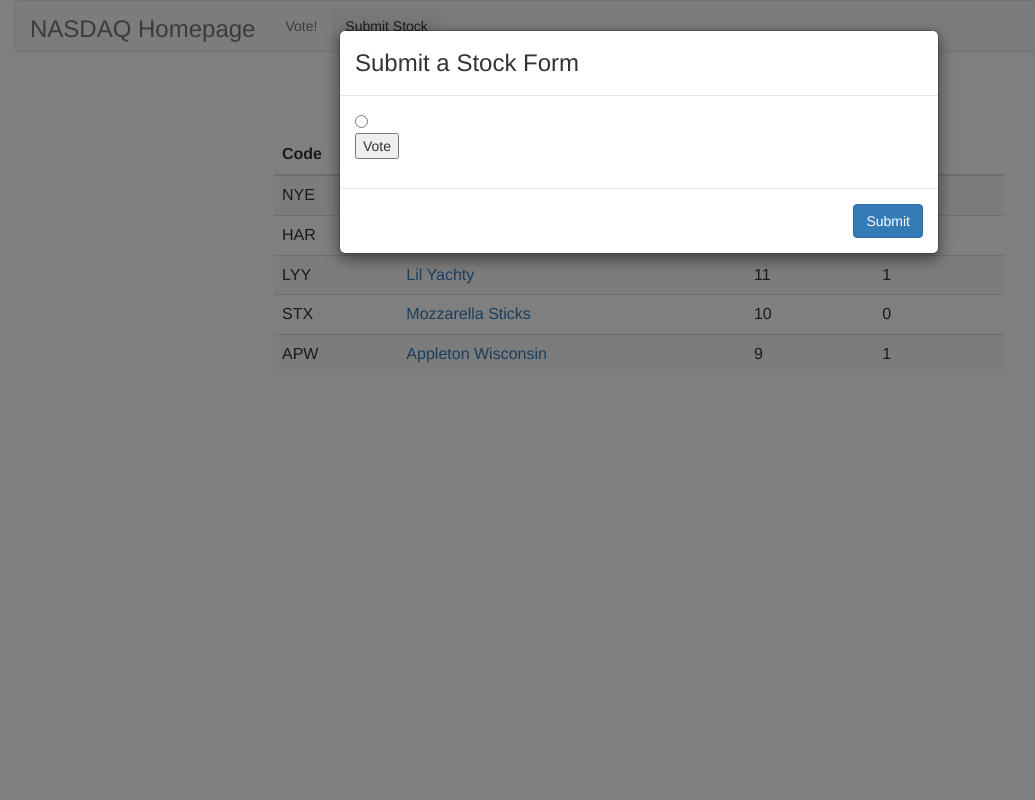
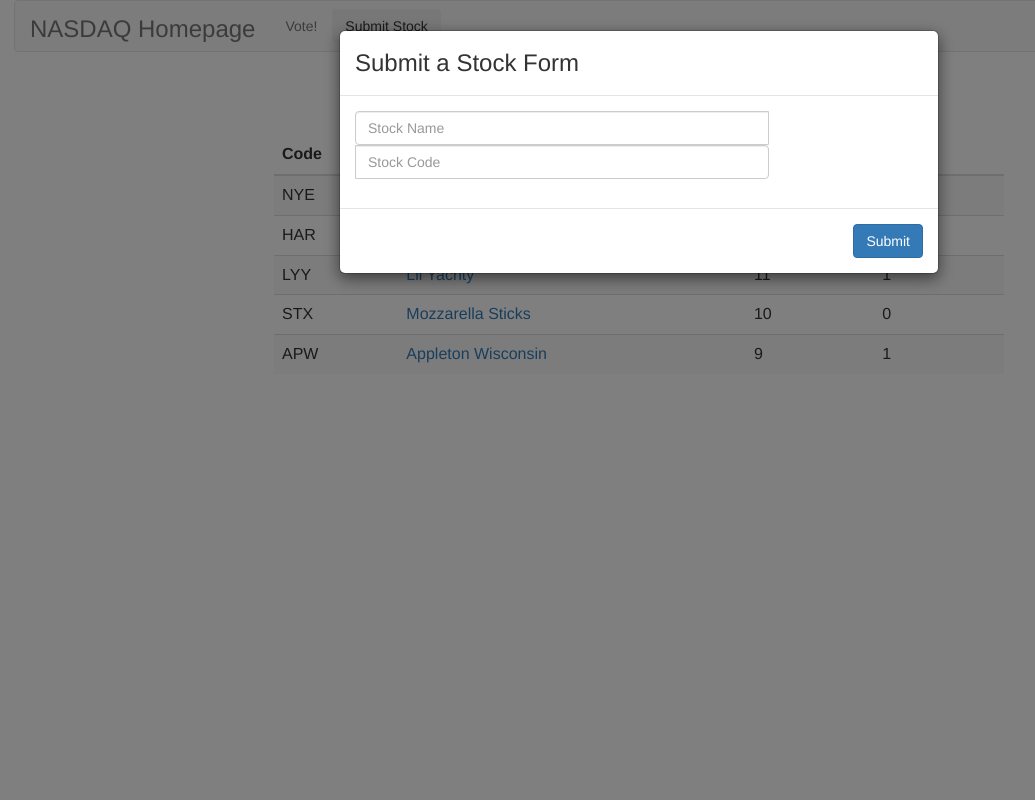
Before and after one commit to nathanaelrobinson/nasdaq, a Django app: page /stockmarket/ in a window 1280 px wide, after a click on "Submit Stock". Shown: the whole page, without its empty margins (1-1036 px from the left). Run offline with Django 3.2, Linux system fonts and the light colour scheme; data comes from the database, SQL or seed files in the repository; both versions use the stored data as it was after the commit; some libraries are stand-ins or nearby versions.

Commit message:
Submission for new stocks

```diff
--- a/nasdaq/stockmarket/templates/stockmarket/index.html
+++ b/nasdaq/stockmarket/templates/stockmarket/index.html
@@ -27,15 +27,18 @@
 				        <h3 class="modal-title" id="myModalLabel">Submit a Stock Form</h3>
 				      </div>
 				      <div class="modal-body">
-				        <form action="" method="post">
-						    <input type="radio" name="choice" id="choice{{ forloop.counter }}" value="{{ choice.id }}" />
-						    <label for="choice{{ forloop.counter }}"></label><br />
-							<input type="submit" value="Vote" />
-						</form>
+				        <form action="{% url 'stockmarket:newsubmission' %}" method="post">
+				        {% csrf_token %}
+				        	<div class="input-group">
+							    <input type="text" class="form-control" name="new_name" id="new_name" placeholder="Stock Name"/>
+							    <input type="text" class="form-control" name="new_code" id="new_code" placeholder="Stock Code"/>
+							</div>
+
 					      </div>
 					      <div class="modal-footer">
-					      <button type="button" class="btn btn-primary" value="vote">Submit</button>
-				      </div>
+					      <input type="submit" class="btn btn-primary"/>
+				      	</form>
+				      	</div>
 				    </div>
 				  </div>
 				</div>
--- a/nasdaq/stockmarket/templates/stockmarket/vote.html
+++ b/nasdaq/stockmarket/templates/stockmarket/vote.html
@@ -21,10 +21,8 @@
 	<nav class="navbar navbar-default">
 	  <div class="container-fluid">
 	    <div class="navbar-header">
-	      <a class="navbar-brand" href="#"><h3 style="margin-top:0px;">FAKE NASDAQ Homepage</h3></a>
+	      <a class="navbar-brand" href="/stockmarket/"><h3 style="margin-top:0px;">FAKE NASDAQ Homepage</h3></a>
 	      <ul class="nav navbar-nav navbar-link">
-	      	<li><a href="/stockmarket/#/">Vote!</a></li>
-	      	<li><a href="/stockmarket/#/">Submit a Stock!</a></li>
       	  </ul>
   	  	</div>
   	  </div>
--- a/nasdaq/stockmarket/urls.py
+++ b/nasdaq/stockmarket/urls.py
@@ -8,4 +8,5 @@
 	url(r'^vote/$', views.vote, name='vote'),
 	url(r'^(?P<stock_id>[0-9]+)/buy/$', views.buy, name='buy'),
 	url(r'^(?P<stock_id>[0-9]+)/sell/$', views.sell, name='sell'),
+	url(r'^newsubmission/$', views.newsubmission, name='newsubmission')
 ]
--- a/nasdaq/stockmarket/views.py
+++ b/nasdaq/stockmarket/views.py
@@ -6,6 +6,7 @@
 from django.shortcuts import get_list_or_404
 from django.core.urlresolvers import reverse
 from django.urls import reverse
+from django.utils import timezone
 
 
 def index(request):
@@ -48,3 +49,13 @@
     # with POST data. This prevents data from being posted twice if a
     # user hits the Back button.
     return HttpResponseRedirect(reverse('stockmarket:index'))
+
+def newsubmission(request):
+    newstock = Stock(
+        stock_name= request.POST['new_name'],
+        stock_code= request.POST['new_code'],
+        ipo_date = timezone.now()
+        )
+    newstock.save()
+
+    return HttpResponseRedirect(reverse('stockmarket:index'))
```
Also changed, not shown: nasdaq/db.sqlite3, 2 other files.
